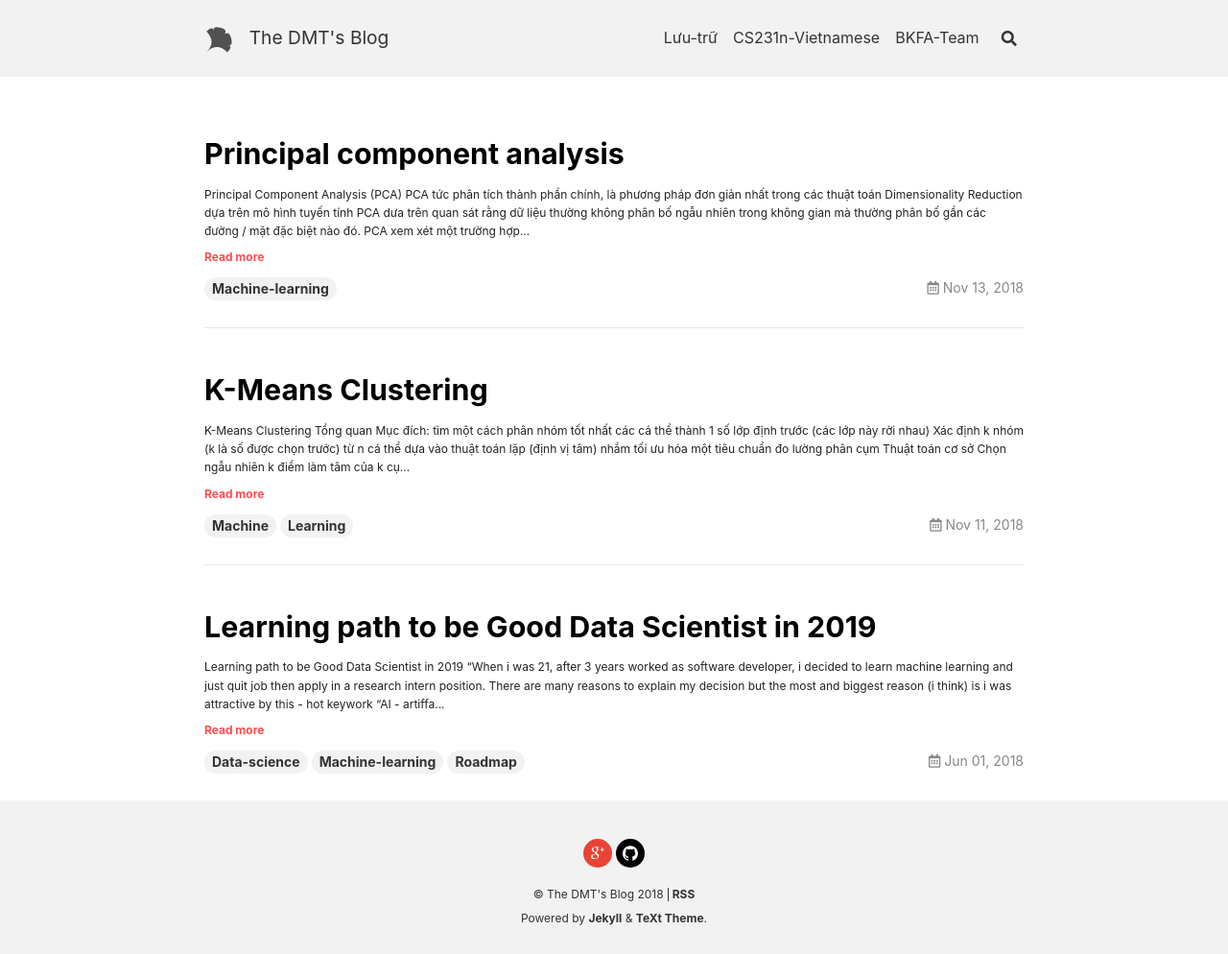
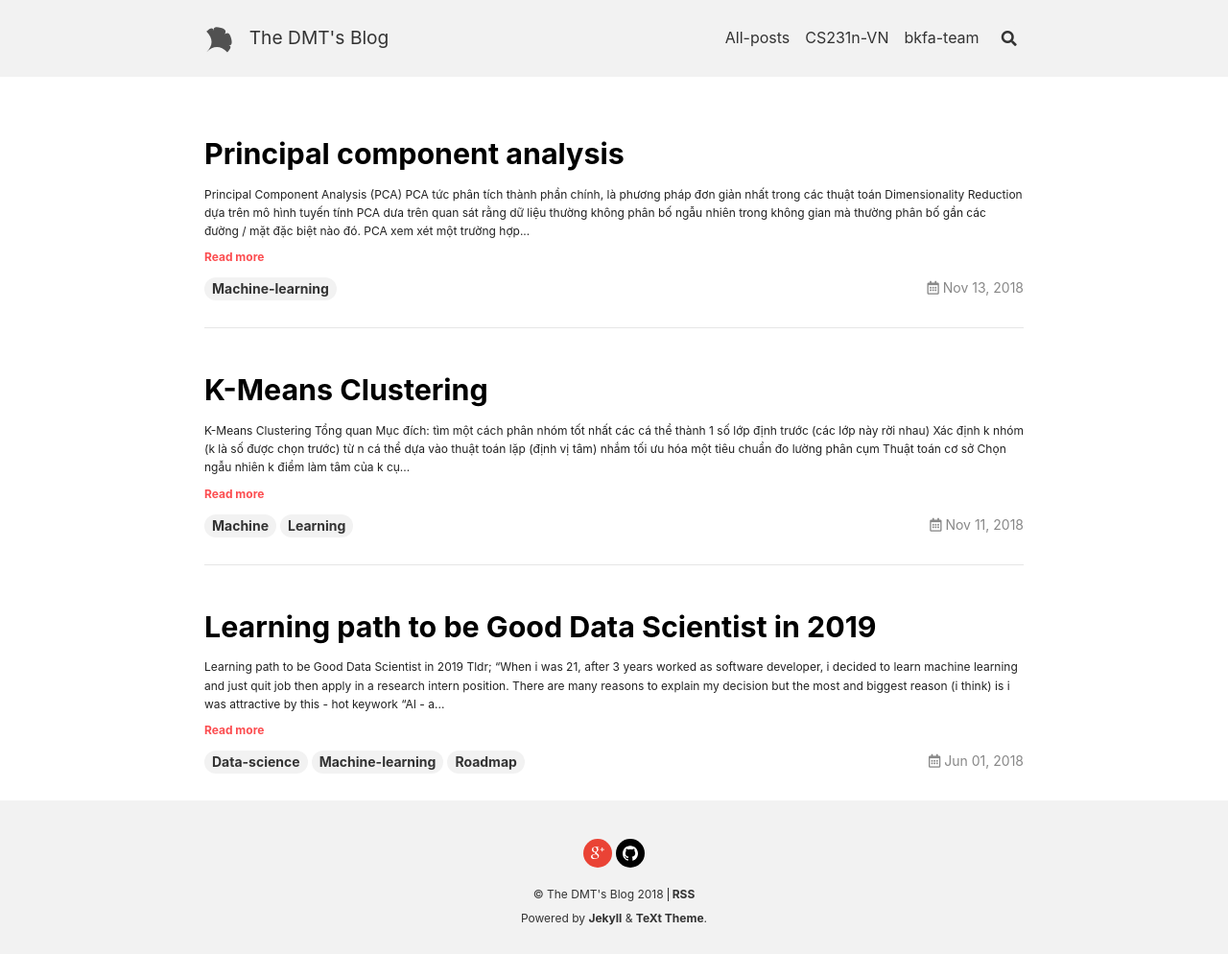
Before and after one commit to damminhtien/damminhtien.github.io, a Jekyll site: the page built from index.html, in a window 1280 px wide. Shown: the whole page at 96% size. Built offline with Jekyll 4.4.1, drawn with Linux system fonts in a browser that asks for light colours; nearby versions of some CDN libraries; the list of posts is cut into pages by our own code.

Commit message:
fix navigation

```diff
--- a/_data/navigation.yml
+++ b/_data/navigation.yml
@@ -1,18 +1,18 @@
 header:
   - titles:
-      en:       Lưu-trữ
+      en:       All-posts
       zh:       归档
       zh-Hans:  归档
       zh-Hant:  歸檔
     url:        /archive.html
   - titles:
-      en:       CS231n-Vietnamese
+      en:       CS231n-VN
       zh:
       zh-Hans:
       zh-Hant:
     url:        /cs231n-vietnamese
   - titles:
-      en:       BKFA-Team
+      en:       bkfa-team
       zh:
       zh-Hans:
       zh-Hant:
```
Also changed, not shown: _posts/2018-06-01-header-image.md (+3 -3 lines).
